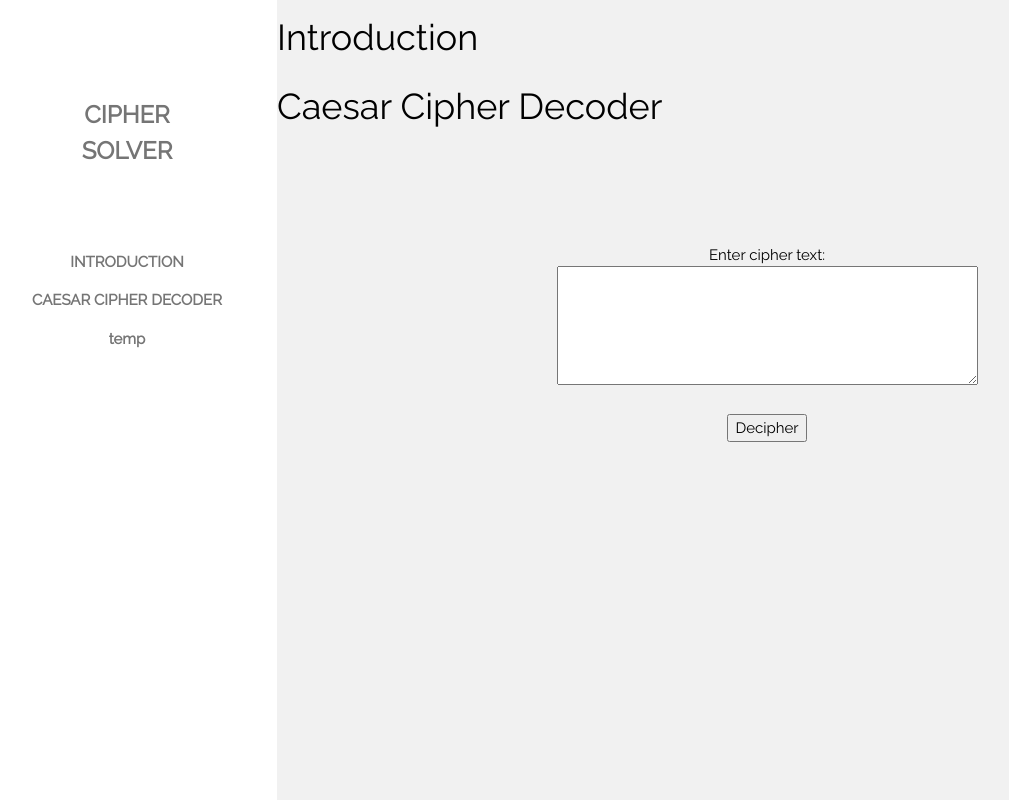
After one commit to kennedyr8atwit/CipherSolver, a Flask app: template Ciphers/templates/test.html in a window 1280 px wide. The commit adds this page. Shown: the whole page, without its empty margins (23-1032 px from the left). Run offline with Flask 3, Linux system fonts and the light colour scheme; the template is opened without the code that fills it, so the values that code supplies are empty; parts of the project's set-up code (start-up, migrations or seed data) failed here and were passed over.

Commit message:
all but new cipher in website

```diff
--- a/Ciphers/main.py
+++ b/Ciphers/main.py
@@ -1,16 +1,67 @@
 from flask import Flask, render_template, request
-from caesar import crack_caesar  # import your function
+from Caesar import crack_caesar
+from ATBash import atbash
+from Vigenere import vigenere_encrypt, vigenere_decrypt
+from Playfair import playfair_encrypt, playfair_decrypt
+
 
 app = Flask(__name__)
 
 @app.route('/', methods=['GET', 'POST'])
 def home():
-    result = None
+    caesar_result = None
+    atbash_result = None
+    vigenere_result = None
+    playfair_result = None
+
     if request.method == 'POST':
-        ciphertext = request.form.get('ciphertext', '')
-        shift, decrypted_text = crack_caesar(ciphertext)
-        result = f"Best shift: {shift} <br>Decrypted Text: {decrypted_text}"
-    return render_template('index.html', result=result)
+        action = request.form.get('action')
+        ciphertext = request.form.get('ciphertext', '').strip()
+        key = request.form.get('key', '').strip()
+
+        if action == 'caesar':
+            shift, decrypted_text = crack_caesar(ciphertext)
+            caesar_result = f"<b>Caesar Cipher</b><br>Best Shift: {shift}<br>Decrypted Text: {decrypted_text}"
+
+        elif action == 'atbash':
+            decrypted_text = atbash(ciphertext)
+            atbash_result = f"<b>Atbash Cipher</b><br>Decrypted Text: {decrypted_text}"
+
+        elif action == 'vigenere_decrypt':
+            if key:
+                decrypted_text = vigenere_decrypt(ciphertext, key)
+                vigenere_result = f"<b>Vigenère Cipher</b><br>Key: {key}<br>Decrypted Text: {decrypted_text}"
+            else:
+                vigenere_result = "<b>Error:</b> Key is required for Vigenère decryption."
+
+        elif action == 'vigenere_encrypt':
+            if key:
+                encrypted_text = vigenere_encrypt(ciphertext, key)
+                vigenere_result = f"<b>Vigenère Cipher</b><br>Key: {key}<br>Encrypted Text: {encrypted_text}"
+            else:
+                vigenere_result = "<b>Error:</b> Key is required for Vigenère encryption."
+
+        elif action == 'playfair_decrypt':
+            if key:
+                decrypted_text = playfair_decrypt(ciphertext, key)
+                playfair_result = f"<b>Playfair Cipher</b><br>Key: {key}<br>Decrypted Text: {decrypted_text}"
+            else:
+                playfair_result = "<b>Error:</b> Key is required for Playfair decryption."
+
+        elif action == 'playfair_encrypt':
+            if key:
+                encrypted_text = playfair_encrypt(ciphertext, key)
+                playfair_result = f"<b>Playfair Cipher</b><br>Key: {key}<br>Encrypted Text: {encrypted_text}"
+            else:
+                playfair_result = "<b>Error:</b> Key is required for Playfair encryption."
+
+
+    return render_template('index.html',
+        caesar_result=caesar_result,
+        atbash_result=atbash_result,
+        vigenere_result=vigenere_result,
+        playfair_result=playfair_result
+    )
 
 if __name__ == '__main__':
     app.run(debug=True)
--- /dev/null
+++ b/Ciphers/templates/test.html
@@ -0,0 +1,113 @@
+<!DOCTYPE html>
+<html lang="en">
+    <head>
+        <title>Caesar Cipher Decoder</title>
+        <meta charset="UTF-8">
+        <meta name="viewport" content="width=device-width, initial-scale=1">
+        <link rel="stylesheet" href="https://www.w3schools.com/w3css/4/w3.css">
+        <link rel="stylesheet" href="https://fonts.googleapis.com/css?family=Raleway">
+        <style>
+            body,
+            h1,
+            h2,
+            h3,
+            h4,
+            h5 {
+                font-family: "Raleway", sans-serif
+            }
+
+            .w3-third img {
+                margin-bottom: -6px;
+                opacity: 0.8;
+                cursor: pointer
+            }
+
+            .w3-third img:hover {
+                opacity: 1
+            }
+
+            .center-form {
+                display: flex;
+                justify-content: center;
+                align-items: center;
+                height: 50vh;
+            }
+
+            form {
+                text-align: center;
+            }
+        </style>
+    </head>
+
+<body class="w3-light-grey w3-content" style="max-width:1600px">
+
+    <!-- Sidebar/menu -->
+    <nav class="w3-sidebar w3-bar-block w3-white w3-animate-left w3-text-grey w3-collapse w3-top w3-center"
+        style="z-index:3;width:300px;font-weight:bold" id="mySidebar"><br>
+        <h3 class="w3-padding-64 w3-center"><b>CIPHER<br>SOLVER</b></h3>
+        <a href="javascript:void(0)" onclick="w3_close()"
+            class="w3-bar-item w3-button w3-padding w3-hide-large">Close</a>
+        <a href="#" onclick="w3_close()" class="w3-bar-item w3-button">INTRODUCTION</a>
+        <a href="#about" onclick="w3_close()" class="w3-bar-item w3-button">CAESAR CIPHER DECODER</a>
+        <a href="#contact" onclick="w3_close()" class="w3-bar-item w3-button">temp</a>
+    </nav>
+
+    <header class="w3-container w3-top w3-hide-large w3-white w3-xlarge w3-padding-16">
+        <span class="w3-left w3-padding">CIPHER SOLVER</span>
+        <a href="javascript:void(0)" class="w3-right w3-button w3-white" onclick="w3_open()">☰</a>
+    </header>
+
+    <div class="w3-overlay w3-hide-large w3-animate-opacity" onclick="w3_close()" style="cursor:pointer"
+    title="close side menu" id="myOverlay"></div>
+
+    <!-- main body-->
+    <!-- intro section-->
+    <div class="w3-main" style="margin-left:300px">
+        <h1>Introduction</h1>
+        <p></p>
+    </div>
+
+
+    <div class="w3-main" style="margin-left:300px">
+        <h1>Caesar Cipher Decoder</h1>
+
+        <div class="center-form">
+            <form method="POST">
+                <label for="ciphertext">Enter cipher text:</label><br>
+                <textarea id="ciphertext" name="ciphertext" rows="5" cols="50" required></textarea><br><br>
+                <button type="submit">Decipher</button>
+            </form>
+        </div>
+
+    {% if result %}
+        <h2>Result:</h2>
+        <p>{{ result|safe }}</p>
+    {% endif %}
+
+    </div>
+
+    <script>
+        // Script to open and close sidebar
+        function w3_open() {
+            document.getElementById("mySidebar").style.display = "block";
+            document.getElementById("myOverlay").style.display = "block";
+        }
+
+        function w3_close() {
+            document.getElementById("mySidebar").style.display = "none";
+            document.getElementById("myOverlay").style.display = "none";
+        }
+
+        // Modal Image Gallery
+        function onClick(element) {
+            document.getElementById("img01").src = element.src;
+            document.getElementById("modal01").style.display = "block";
+            var captionText = document.getElementById("caption");
+            captionText.innerHTML = element.alt;
+        }
+
+    </script>
+
+</body>
+
+</html>
```
Also changed, not shown: Ciphers/ATBash.py (+4 -4 lines), Ciphers/Playfair.py (+8 -8 lines), Ciphers/Vigenere.py (+6 -6 lines), Ciphers/templates/index.html (+157 -9 lines).
